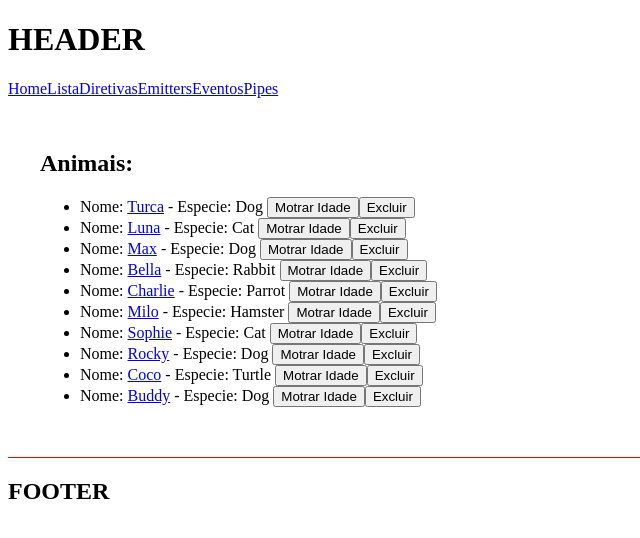
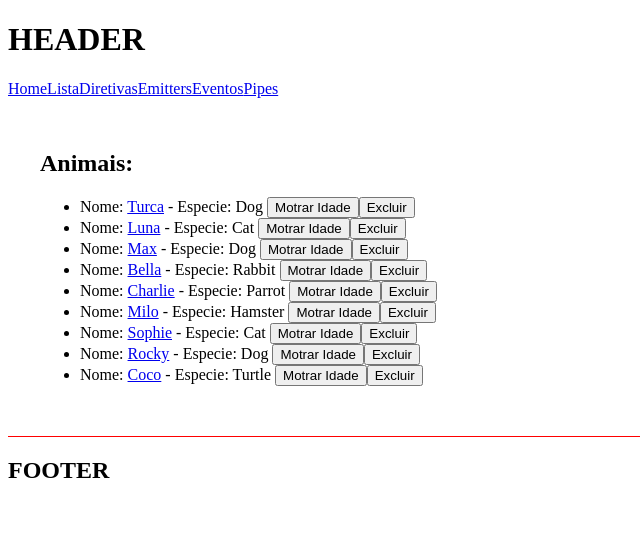
Before and after one commit to RafaGiaretta/angular_Revisao, an Angular app: page /list in a window 1280 px wide. Shown: the top 538 px of the page, without its empty margins (0-640 px from the left). Built offline with nearby package versions, Linux system fonts and the light colour scheme; data requests are answered from the project's data file.

Commit message:
Delete pelo service

```diff
--- a/db.json
+++ b/db.json
@@ -1,14 +1,58 @@
 {
   "animals": [
-    { "id": 1, "name": "Turca", "type": "Dog", "age": 4 },
-    { "id": 2, "name": "Luna", "type": "Cat", "age": 2 },
-    { "id": 3, "name": "Max", "type": "Dog", "age": 5 },
-    { "id": 4, "name": "Bella", "type": "Rabbit", "age": 3 },
-    { "id": 5, "name": "Charlie", "type": "Parrot", "age": 7 },
-    { "id": 6, "name": "Milo", "type": "Hamster", "age": 1 },
-    { "id": 7, "name": "Sophie", "type": "Cat", "age": 4 },
-    { "id": 8, "name": "Rocky", "type": "Dog", "age": 6 },
-    { "id": 9, "name": "Coco", "type": "Turtle", "age": 8 },
-    { "id": 10, "name": "Buddy", "type": "Dog", "age": 3 }
+    {
+      "id": "1",
+      "name": "Turca",
+      "type": "Dog",
+      "age": 4
+    },
+    {
+      "id": "2",
+      "name": "Luna",
+      "type": "Cat",
+      "age": 2
+    },
+    {
+      "id": "3",
+      "name": "Max",
+      "type": "Dog",
+      "age": 5
+    },
+    {
+      "id": "4",
+      "name": "Bella",
+      "type": "Rabbit",
+      "age": 3
+    },
+    {
+      "id": "5",
+      "name": "Charlie",
+      "type": "Parrot",
+      "age": 7
+    },
+    {
+      "id": "6",
+      "name": "Milo",
+      "type": "Hamster",
+      "age": 1
+    },
+    {
+      "id": "7",
+      "name": "Sophie",
+      "type": "Cat",
+      "age": 4
+    },
+    {
+      "id": "8",
+      "name": "Rocky",
+      "type": "Dog",
+      "age": 6
+    },
+    {
+      "id": "9",
+      "name": "Coco",
+      "type": "Turtle",
+      "age": 8
+    }
   ]
 }
--- a/src/app/components/item-detail/item-detail.component.html
+++ b/src/app/components/item-detail/item-detail.component.html
@@ -1,3 +1,5 @@
 <div *ngIf="animal" class="class">
   <p>ID: {{ animal.id }}</p>
+  <p>Nome: {{ animal.name }}</p>
+  <p>Especie: {{ animal.type }}</p>
 </div>
--- a/src/app/components/list-render/list-render.component.ts
+++ b/src/app/components/list-render/list-render.component.ts
@@ -21,8 +21,8 @@
     this.animalDetails = `O animal ${animal.name} tem ${animal.age} anos!`;
   }
   removeAnimal(animal: Animal) {
-    console.log('Removendo animal..');
-    this.animals = this.listService.remove(this.animals, animal);
+    this.animals = this.animals.filter((a) => animal.name !== a.name);
+    this.listService.remove(animal.id).subscribe();
   }
   getAnimals(): void {
     this.listService.getAll().subscribe((animals) => (this.animals = animals));
--- a/src/app/service/list.service.ts
+++ b/src/app/service/list.service.ts
@@ -9,8 +9,8 @@
   private apiURL = 'http://localhost:3000/animals';
   constructor(private http: HttpClient) {}
 
-  remove(animals: Animal[], animal: Animal) {
-    return animals.filter((a) => animal.name !== a.name);
+  remove(id: number) {
+    return this.http.delete<Animal>(`${this.apiURL}/${id}`);
   }
 
   getAll(): Observable<Animal[]> {
```
